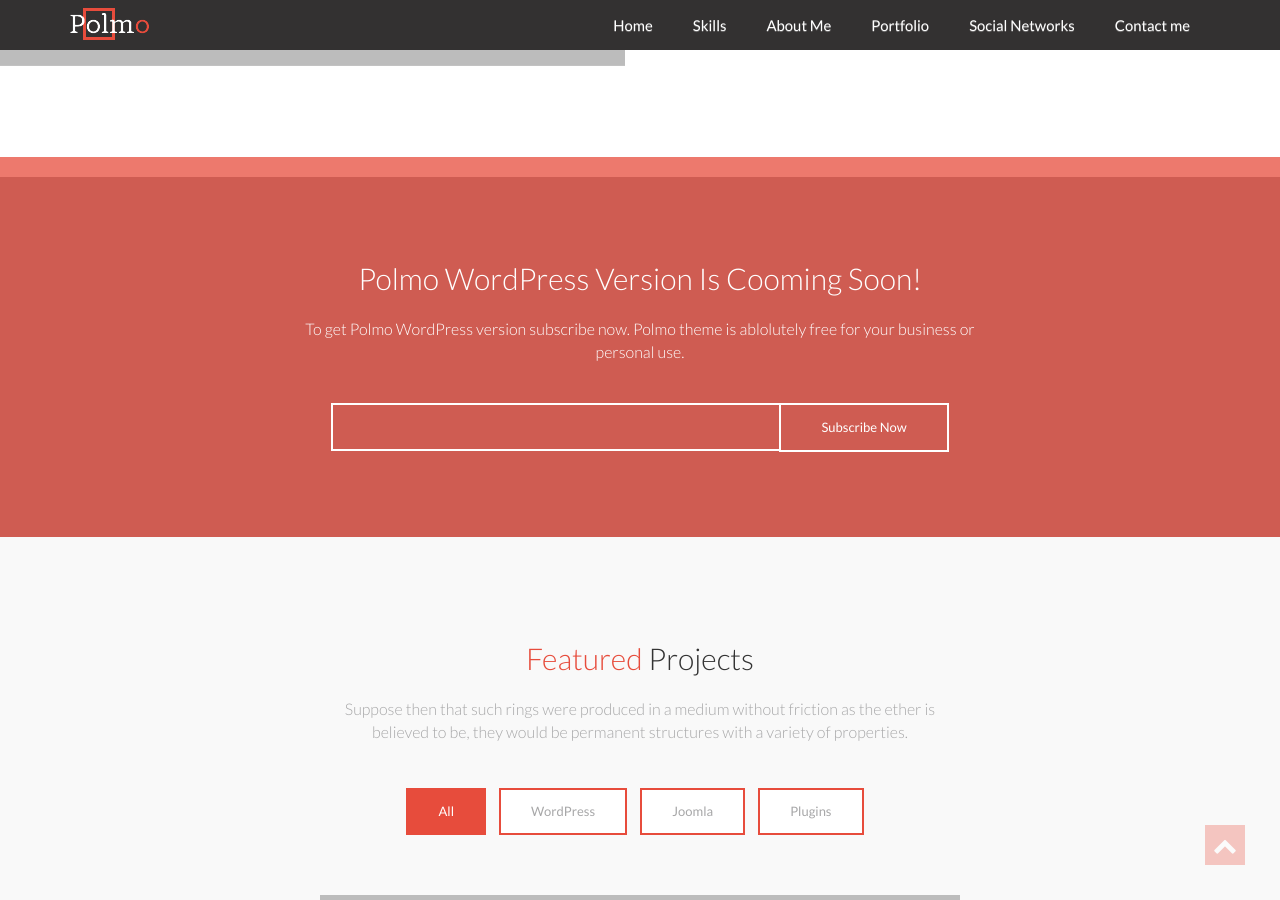
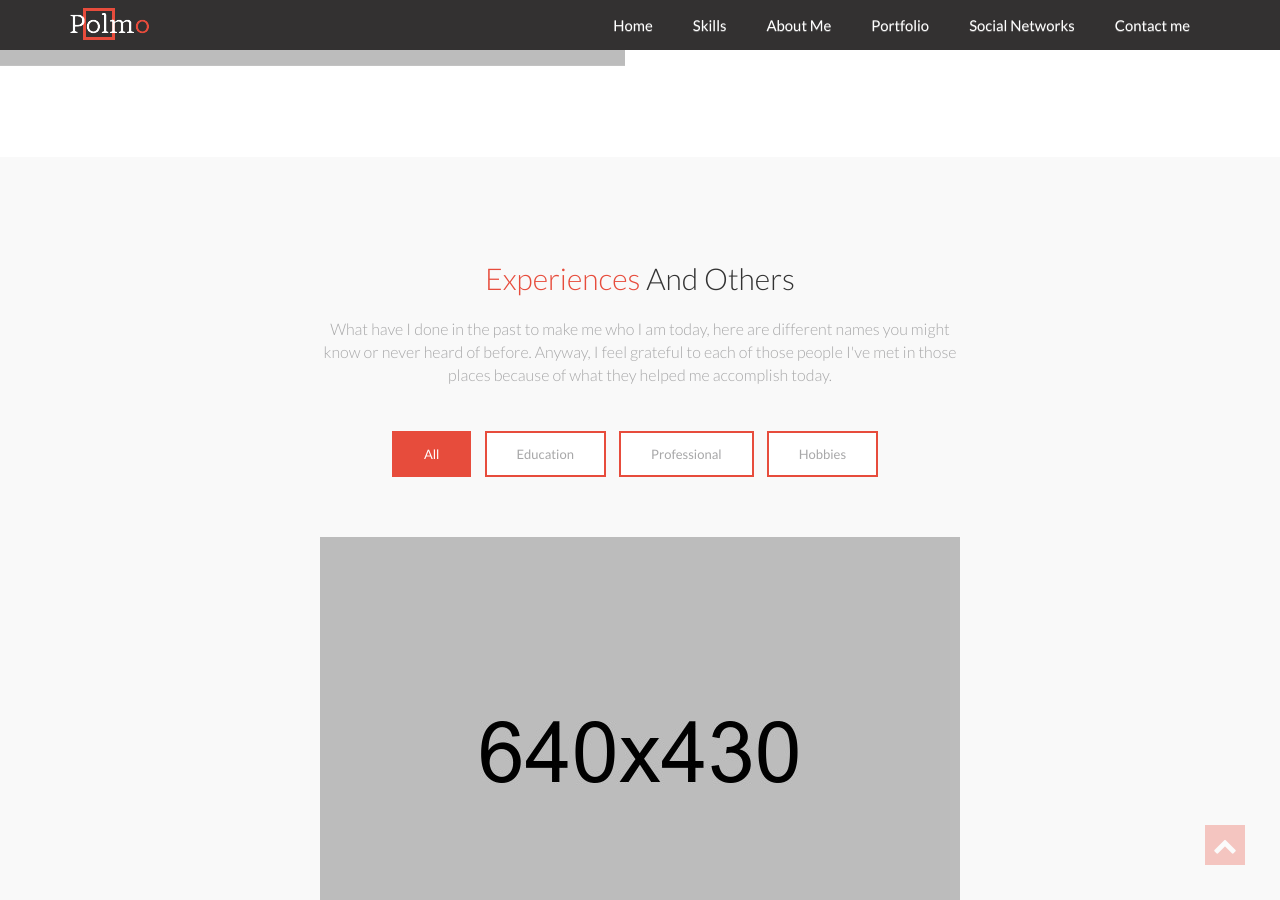
Before and after one commit to esseter/portfolio, a Jekyll site: the page index.html, which Jekyll copies as it is, in a window 1280 px wide and 900 px high, scrolled down 2390 px. Built offline with Jekyll 4.4.1, drawn with Linux system fonts in a browser that asks for light colours; nearby versions of some CDN libraries; some web fonts are replaced.

Commit message:
Ajouter les experiences et hobbies

```diff
--- a/index.html
+++ b/index.html
@@ -343,40 +343,6 @@
 
 
 
-  <!-- Subscribe Section -->
-
-  <section id="subscribe-section" class="subscribe-section text-center" data-stellar-background-ratio="0.1" data-stellar-vertical-offset="0">
-    <div class="bg-overlay">
-      <div class="section-padding">
-        <div class="container">
-          <div class="wow animated fadeInUp" data-wow-delay=".5s">
-            <h2 class="section-title">Polmo WordPress Version Is Cooming Soon!</h2><!-- /.section-title -->
-            <p class="section-description">
-              To get Polmo WordPress version subscribe now. Polmo theme is ablolutely free for your business or personal use.
-            </p><!-- /.section-description -->
-
-            <form class="subscribe" method="post">
-              <p class="alert-success"></p>
-              <p class="alert-warning"></p>
-
-              <div class="subscribe-hide">
-                <input class="subscribe-email" type="email" id="subscribe-email" name="subscribe-email" required>
-                <button  type="submit" id="subscribe-submit" class="btn">Subscribe Now</button>
-                <span id="subscribe-loading" class="btn"> <i class="fa fa-refresh fa-spin"></i> </span>
-                <div class="subscribe-error"></div>
-              </div><!-- /.subscribe-hide -->
-              <div class="subscribe-message"></div>
-            </form><!-- /.subscribe -->
-          </div>
-        </div><!-- /.container -->
-      </div><!-- /.section-padding -->
-    </div><!-- /.bg-overlay -->
-  </section><!-- /#subscribe-section -->
-
-  <!-- Subscribe Section -->
-
-
-
 
   <!-- Portfolio Section -->
 
@@ -384,106 +350,102 @@
     <div class="portfolio-bottom">
       <div class="section-padding">
         <div class="section-top wow animated fadeInUp" data-wow-delay=".5s">
-          <h2 class="section-title"><span>Featured</span> Projects</h2><!-- /.section-title -->
+          <h2 class="section-title"><span>Experiences</span> and Others</h2><!-- /.section-title -->
           <p class="section-description">
-            Suppose then that such rings were produced in a medium without friction as the ether is believed to be, they would be permanent structures with a variety of properties.
+            What have I done in the past to make me who I am today, here are different names you might know or never heard of before. Anyway, I feel grateful to each of those people I've met in those places because of what they helped me accomplish today.
           </p><!-- /.section-description -->
         </div><!-- /.section-top -->
 
         <div class="latest-projects wow animated fadeInUp" data-wow-delay=".5s">
           <div class="itemFilter">
             <a href="#" data-filter="" class="current">All</a>
-            <a href="#" data-filter=".cat-1">WordPress</a>
-            <a href="#" data-filter=".cat-2">Joomla</a>
-            <a href="#" data-filter=".cat-3">Plugins</a>
+            <a href="#" data-filter=".cat-1">Education</a>
+            <a href="#" data-filter=".cat-2">Professional</a>
+            <a href="#" data-filter=".cat-3">Hobbies</a>
           </div> <!-- /.itemFilter -->
 
           <div id="project-items" class="project-items">
-            <div class="item cat-1 cat-4">
+
+
+
+            <div class="item cat-2">
+              <a href="images/project/4.jpg" class="image-popup-vertical-fit">
+                <img src="images/project/4.jpg" data-at2x="images/project/4@2x.jpg" alt="Item Image">
+              </a>
+              <div class="item-details">
+                <h3 class="project-title">拉蒙酒业|Lamont</h3>
+                <span class="category">Marketing assistant</span>
+              </div><!-- /.item-details -->
+            </div><!-- /.item -->
+
+            <div class="item cat-2">
+              <a href="images/project/5.jpg" class="image-popup-vertical-fit">
+                <img src="images/project/5.jpg" data-at2x="images/project/5@2x.jpg" alt="Item Image">
+              </a>
+              <div class="item-details">
+                <h3 class="project-title">Randstad</h3>
+                <span class="category">District Manager Assistant</span>
+              </div><!-- /.item-details -->
+            </div><!-- /.item -->
+            <div class="item cat-1">
+              <a href="images/project/2.jpg" class="image-popup-vertical-fit">
+                <img src="images/project/2.jpg" data-at2x="images/project/2@2x.jpg" alt="Item Image">
+              </a>
+              <div class="item-details">
+                <h3 class="project-title">对外经济贸易大学</h3>
+                <span class="category">工商管理|Business Administration | Bachelor</span>
+              </div><!-- /.item-details -->
+            </div><!-- /.item -->
+
+            <div class="item cat-2">
+              <a href="images/project/6.jpg" class="image-popup-vertical-fit">
+                <img src="images/project/6.jpg" data-at2x="images/project/6@2x.jpg" alt="Item Image">
+              </a>
+              <div class="item-details">
+                <h3 class="project-title">FredFarid Shanghai</h3>
+                <span class="category">Producer/Quality Analyst</span>
+              </div><!-- /.item-details -->
+            </div><!-- /.item -->
+            <div class="item cat-1">
+              <a href="images/project/3.jpg" class="image-popup-vertical-fit">
+                <img src="images/project/3.jpg" data-at2x="images/project/3@2x.jpg" alt="Item Image">
+              </a>
+              <div class="item-details">
+                <h3 class="project-title">Scientific Baccalaureate</h3>
+                <span class="category">Physics and Chemistry speciality</span>
+              </div><!-- /.item-details -->
+            </div><!-- /.item -->
+
+            <div class="item cat-3">
+              <a href="images/project/7.jpg" class="image-popup-vertical-fit">
+                <img src="images/project/7.jpg" data-at2x="images/project/7@2x.jpg" alt="Item Image">
+              </a>
+              <div class="item-details">
+                <h3 class="project-title">Soccer</h3>
+                <span class="category">Midfield</span>
+              </div><!-- /.item-details -->
+            </div><!-- /.item -->
+            <div class="item cat-1">
               <a href="images/project/1.jpg" class="image-popup-vertical-fit">
                 <img src="images/project/1.jpg" data-at2x="images/project/1@2x.jpg" alt="Item Image">
               </a>
               <div class="item-details">
-                <h3 class="project-title">WordPress App Dev</h3>
-                <span class="category">WordPress</span>
+                <h3 class="project-title">Neoma Business School</h3>
+                <span class="category">Cesem Franco-Chinois | Bachelor</span>
               </div><!-- /.item-details -->
             </div><!-- /.item -->
 
-            <div class="item cat-2 cat-3">
-              <a href="images/project/2.jpg" class="image-popup-vertical-fit">
-                <img src="images/project/2.jpg" data-at2x="images/project/2@2x.jpg" alt="Item Image">
-              </a>
-              <div class="item-details">
-                <h3 class="project-title">Joomla Template Design</h3>
-                <span class="category">Joomla</span>
-              </div><!-- /.item-details -->
-            </div><!-- /.item -->
-
-            <div class="item cat-1 cat-3">
-              <a href="images/project/3.jpg" class="image-popup-vertical-fit">
-                <img src="images/project/3.jpg" data-at2x="images/project/3@2x.jpg" alt="Item Image">
-              </a>
-              <div class="item-details">
-                <h3 class="project-title">HTML5 Tmplate Design</h3>
-                <span class="category">HTML5</span>
-              </div><!-- /.item-details -->
-            </div><!-- /.item -->
-
-            <div class="item cat-2 cat-4">
-              <a href="images/project/4.jpg" class="image-popup-vertical-fit">
-                <img src="images/project/4.jpg" data-at2x="images/project/4@2x.jpg" alt="Item Image">
-              </a>
-              <div class="item-details">
-                <h3 class="project-title">CSS3 Animation</h3>
-                <span class="category">CSS3</span>
-              </div><!-- /.item-details -->
-            </div><!-- /.item -->
-
-            <div class="item cat-1 cat-3">
-              <a href="images/project/5.jpg" class="image-popup-vertical-fit">
-                <img src="images/project/5.jpg" data-at2x="images/project/5@2x.jpg" alt="Item Image">
-              </a>
-              <div class="item-details">
-                <h3 class="project-title">WordPress Theme Dev</h3>
-                <span class="category">WordPress</span>
-              </div><!-- /.item-details -->
-            </div><!-- /.item -->
-
-            <div class="item cat-2 cat-4">
-              <a href="images/project/6.jpg" class="image-popup-vertical-fit">
-                <img src="images/project/6.jpg" data-at2x="images/project/6@2x.jpg" alt="Item Image">
-              </a>
-              <div class="item-details">
-                <h3 class="project-title">Web Designing</h3>
-                <span class="category">Design</span>
-              </div><!-- /.item-details -->
-            </div><!-- /.item -->
-
-            <div class="item cat-1 cat-2">
-              <a href="images/project/7.jpg" class="image-popup-vertical-fit">
-                <img src="images/project/7.jpg" data-at2x="images/project/7@2x.jpg" alt="Item Image">
-              </a>
-              <div class="item-details">
-                <h3 class="project-title">App Developing</h3>
-                <span class="category">Developing</span>
-              </div><!-- /.item-details -->
-            </div><!-- /.item -->
-
-            <div class="item cat-3 cat-4">
+            <div class="item cat-3">
               <a href="images/project/8.jpg" class="image-popup-vertical-fit">
                 <img src="images/project/8.jpg" data-at2x="images/project/8@2x.jpg" alt="Item Image">
               </a>
               <div class="item-details">
-                <h3 class="project-title">HTML5 Project</h3>
-                <span class="category">HTMl5</span>
+                <h3 class="project-title">China</h3>
+                <span class="category">Big Fan of 象棋</span>
               </div><!-- /.item-details -->
             </div><!-- /.item -->
 
           </div><!-- /#project-items -->
-
-          <div class="btn-container clearfix">
-            <a href="#" class="btn load-more">Load More</a>
-          </div><!-- /.btn-container -->
         </div><!-- /.latest-projects -->
       </div><!-- /.section-padding -->
     </div><!-- /.portfolio-bottom -->
```
